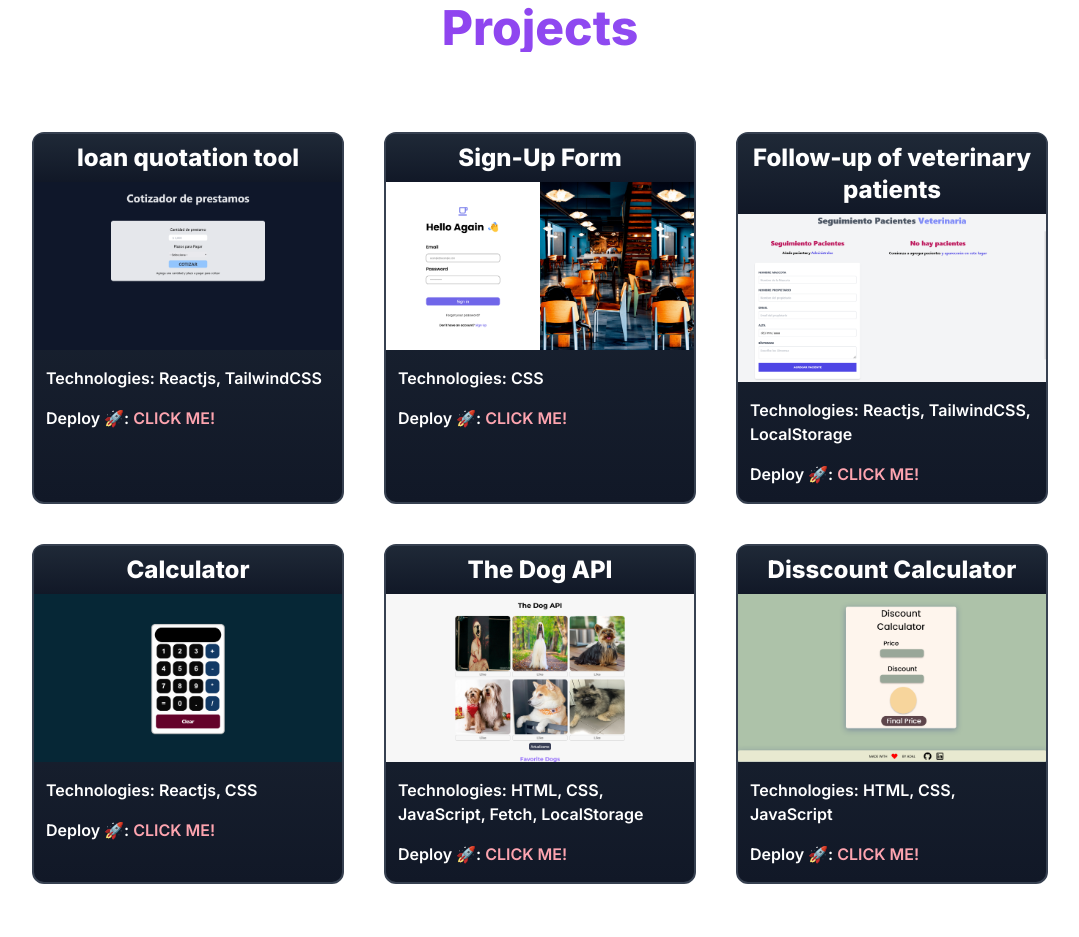
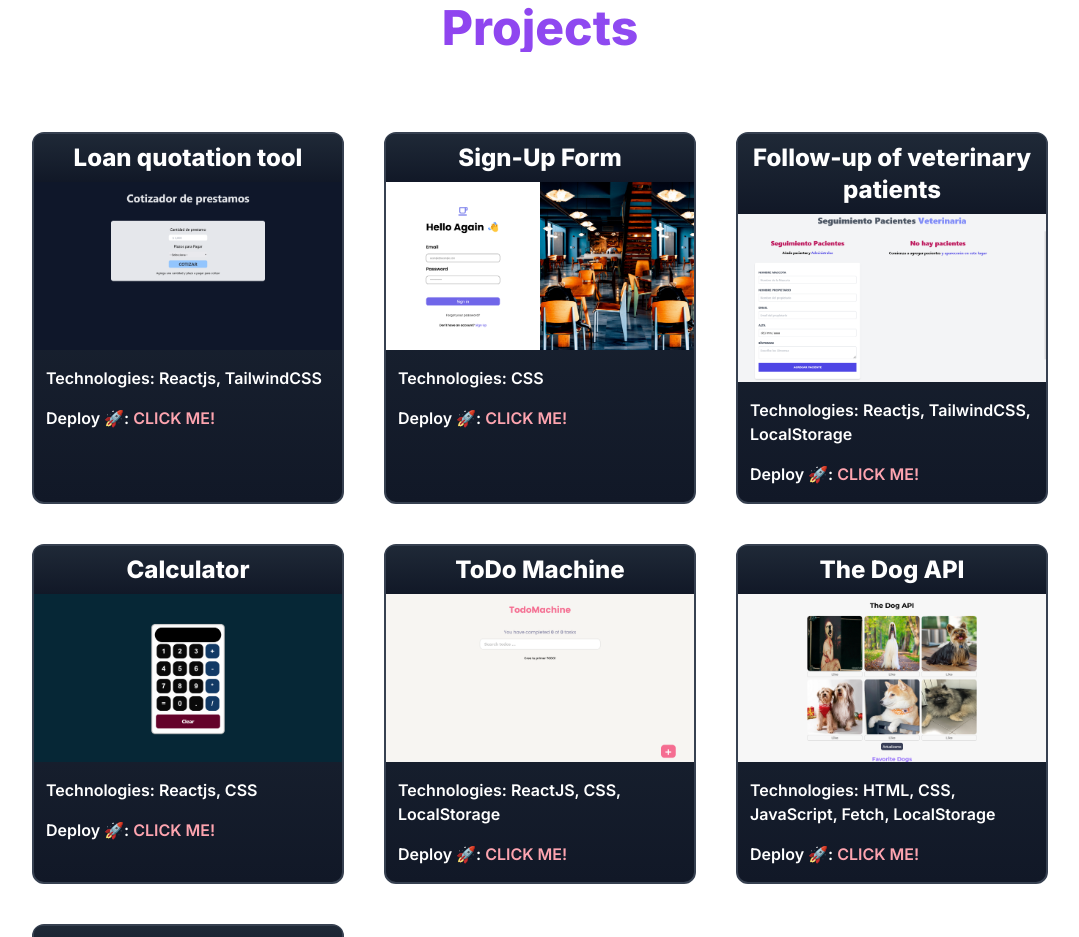
Before and after one commit to AdalObregon/AdalDev, a React (Vite) app: page / in a window 1280 px wide. Shown: the part 1180-2117 px from the top of the page, without its empty margins (100-1179 px from the left). Built offline with nearby package versions, Linux system fonts and the light colour scheme.

Commit message:
add a new project and fix first project title

```diff
--- a/src/data/projects.js
+++ b/src/data/projects.js
@@ -1,7 +1,7 @@
 export default [
   {
     id: 1,
-    name: 'loan quotation tool',
+    name: 'Loan quotation tool',
     technologies: ['Reactjs, ', ' TailwindCSS'],
     image: '/images/loan-quotation.png',
     deploy: 'https://prestamos-react-iks6.vercel.app/',
@@ -29,6 +29,13 @@ export default [
   },
   {
     id: 5,
+    name: 'ToDo Machine',
+    technologies: ['ReactJS, ', ' CSS, ', ' LocalStorage'],
+    image: '/images/todo-machine.png',
+    deploy: 'https://todoapp-tau-seven.vercel.app/',
+  },
+  {
+    id: 6,
     name: 'The Dog API',
     technologies: [
       'HTML,',
@@ -41,10 +48,11 @@ export default [
     deploy: 'https://the-dog-api-psi.vercel.app/',
   },
   {
-    id: 6,
+    id: 7,
     name: 'Disscount Calculator',
     technologies: ['HTML, ', ' CSS, ', ' JavaScript'],
     image: '/images/disscount-calculator.png',
     deploy: 'https://adalobregon.github.io/Discount-Calculator/',
   },
+
 ];
```
Also changed, not shown: public/images/todo-machine.png (added).
